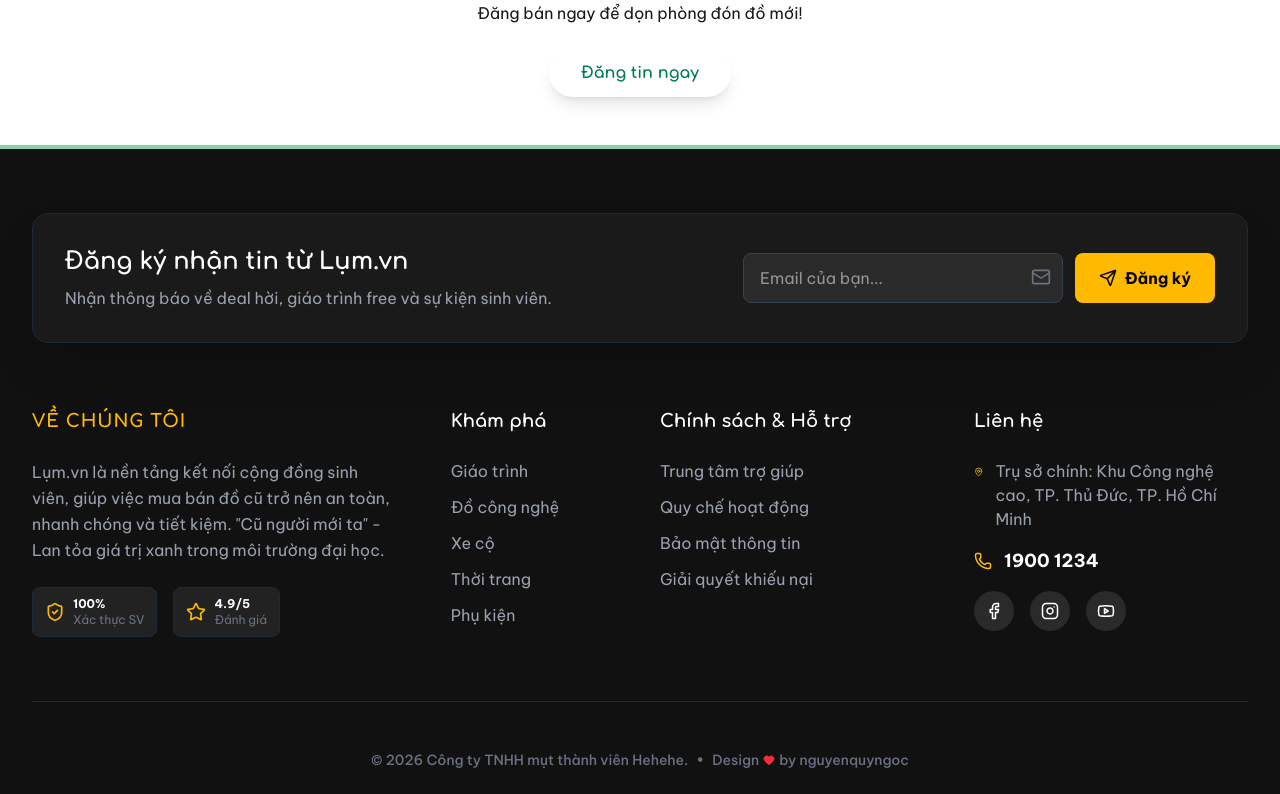
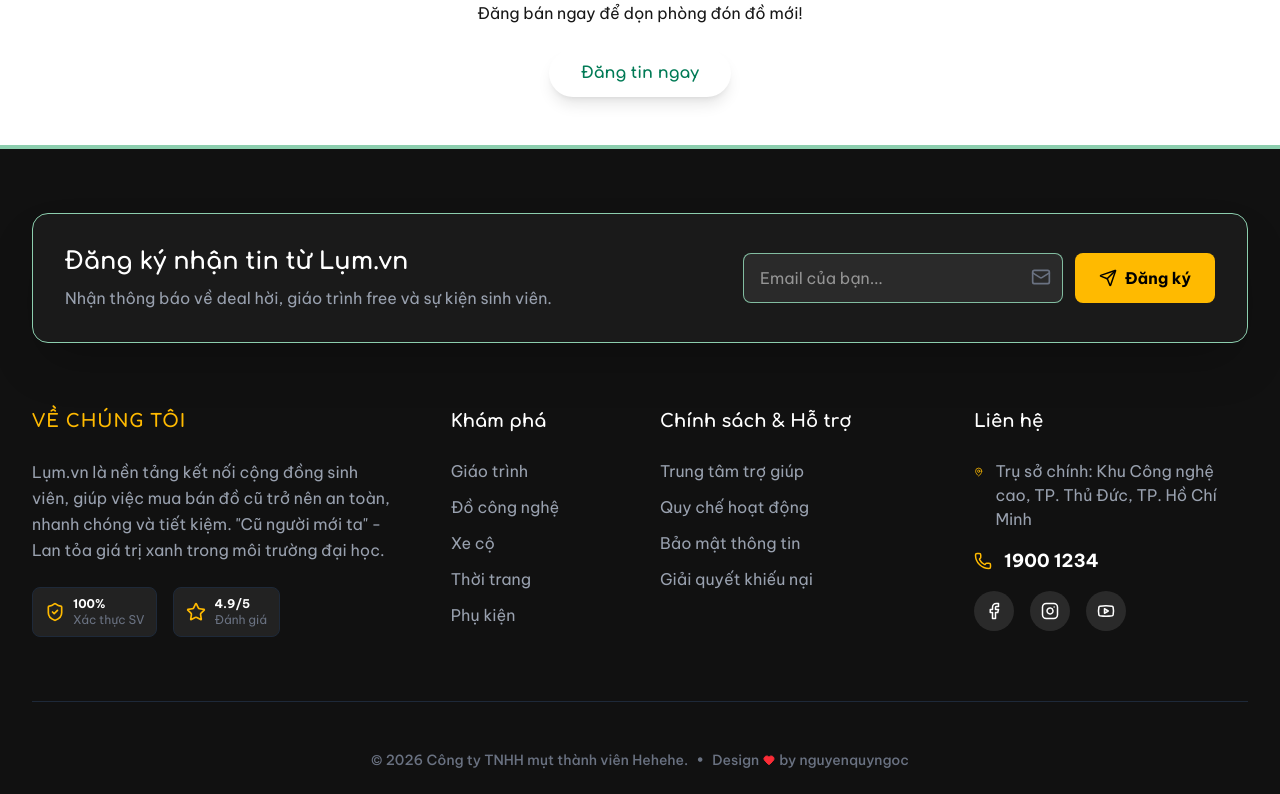
Before and after one commit to ngcnguywn0124/FE-LUM-trade-ecommerce, a Next.js app: page / in a window 1280 px wide. Shown: the part 2003-2797 px from the top of the page. Built offline with nearby package versions, Linux system fonts and the light colour scheme.

Commit message:
style: update UI footer v1.1

```diff
--- a/components/layout/Footer.tsx
+++ b/components/layout/Footer.tsx
@@ -13,7 +13,7 @@ const Footer = () => {
       <div className="max-w-[1440px] mx-auto px-4 sm:px-6 lg:px-8">
 
         {/* --- PHẦN 1: CALL TO ACTION & NEWSLETTER --- */}
-        <div className="flex flex-col lg:flex-row items-center justify-between bg-[#1A1A1A] p-8 rounded-2xl mb-16 shadow-2xl border border-gray-800">
+        <div className="flex flex-col lg:flex-row items-center justify-between bg-[#1A1A1A] p-8 rounded-2xl mb-16 shadow-2xl border border-[#8cceae]">
             <div className="mb-6 lg:mb-0 text-center lg:text-left">
                 <h3 className="text-2xl font-bold mb-2">Đăng ký nhận tin từ Lụm.vn</h3>
                 <p className="text-gray-400">Nhận thông báo về deal hời, giáo trình free và sự kiện sinh viên.</p>
@@ -23,7 +23,7 @@ const Footer = () => {
                     <input
                         type="email"
                         placeholder="Email của bạn..."
-                        className="w-full sm:w-80 bg-[#2A2A2A] border border-gray-700 text-white px-4 py-3 rounded-lg focus:outline-none focus:border-[#FFBA00] transition-colors"
+                        className="w-full sm:w-80 bg-[#2A2A2A] border border-[#8cceae]/90 text-white px-4 py-3 rounded-lg focus:outline-none focus:border-[#FFBA00] transition-colors"
                     />
                     <Mail className="absolute right-3 top-3.5 text-gray-500" size={20} />
                 </div>
--- a/components/layout/Header.tsx
+++ b/components/layout/Header.tsx
@@ -124,9 +124,9 @@ const Header = () => {
                  <span>Tài khoản</span>
               </button>
 
-              <button className="flex items-center gap-2 px-4 py-2 bg-gray-900 text-[#FFBA00] rounded-lg font-bold text-sm hover:bg-gray-800 hover:scale-105 transition-all shadow-lg">
+              <button className="flex items-center gap-1.5 sm:gap-2 px-2 sm:px-4 py-2 bg-gray-900 text-[#FFBA00] rounded-lg font-bold hover:bg-gray-800 hover:scale-105 transition-all shadow-lg">
                  <PlusCircle size={18} />
-                 <span className="hidden sm:inline">ĐĂNG TIN</span>
+                 <span className="text-[10px] sm:text-sm whitespace-nowrap">ĐĂNG TIN</span>
               </button>
             </div>
           </div>
```
